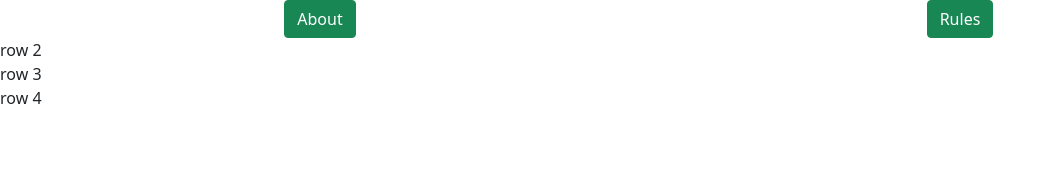
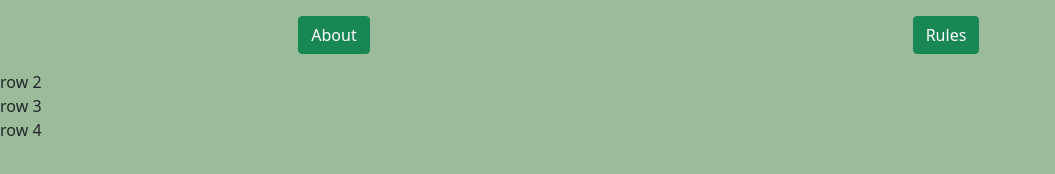
Before and after one commit to lizhobbz/reversi-hobbs, a website: page public/index.html in a window 1280 px wide. Shown: the whole page, without its empty margins (0-1055 px from the left). Drawn offline with nearby package versions, Linux system fonts and the light colour scheme.

Commit message:
no message

```diff
--- a/public/index.html
+++ b/public/index.html
@@ -7,13 +7,17 @@
 
     <!-- Bootstrap CSS -->
     <link href="https://cdn.jsdelivr.net/npm/bootstrap@5.0.2/dist/css/bootstrap.min.css" rel="stylesheet" integrity="sha384-EVSTQN3/azprG1Anm3QDgpJLIm9Nao0Yz1ztcQTwFspd3yD65VohhpuuCOmLASjC" crossorigin="anonymous">
-
+    <style>
+        body {
+            background-color: rgb(154, 188, 154);
+        }
+    </style>
     <title>Reversi</title>
   </head>
   <body>
     <div class="container-fluid">
 
-        <div class="row">
+        <div class="row m-3">
             <div class="col text-center">
                 <a class="btn btn-success text-nowrap" href="about.html">About</a>
             </div>
```
